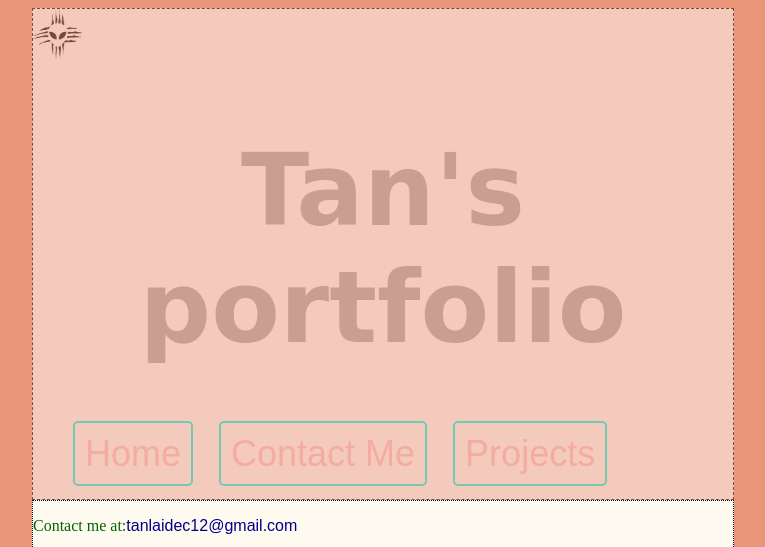
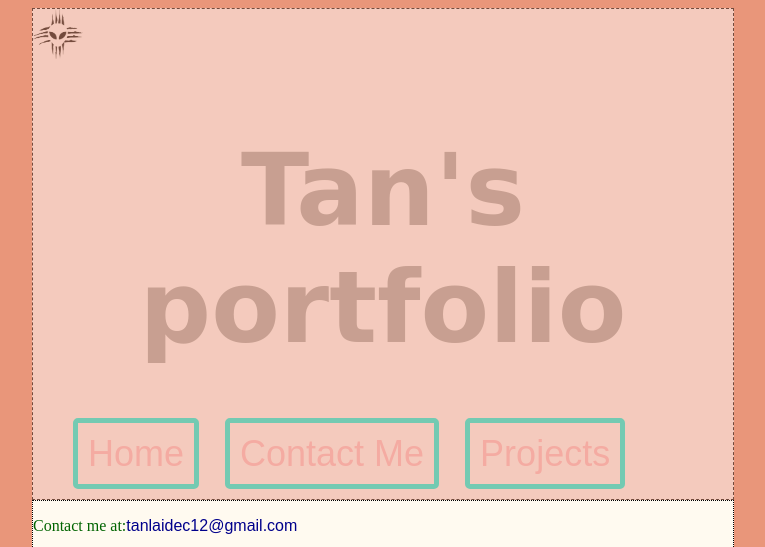
Before and after one commit to moontua/Summer-2019-Assignments-Tan, a plain HTML site: page Week_3/Portfolio/index.html in a window 1280 px wide. Shown: the top 547 px of the page, without its empty margins (257-1022 px from the left). Drawn offline with Linux system fonts and the light colour scheme.

Commit message:
HW and CSS

```diff
--- a/Week_3/Portfolio/Styles/Styles.css
+++ b/Week_3/Portfolio/Styles/Styles.css
@@ -58,7 +58,7 @@ footer {
 }
 
 li {
-    border: solid #00ffeb 2px;
+    border: solid #00ffeb 5px;
 }
 footer p
     {
```
Also changed, not shown: Week_3/Portfolio/CSS_Specificity_TAN.txt (deleted).
